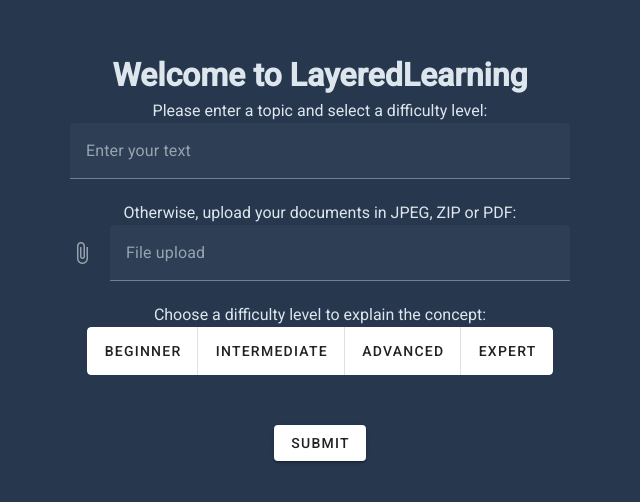
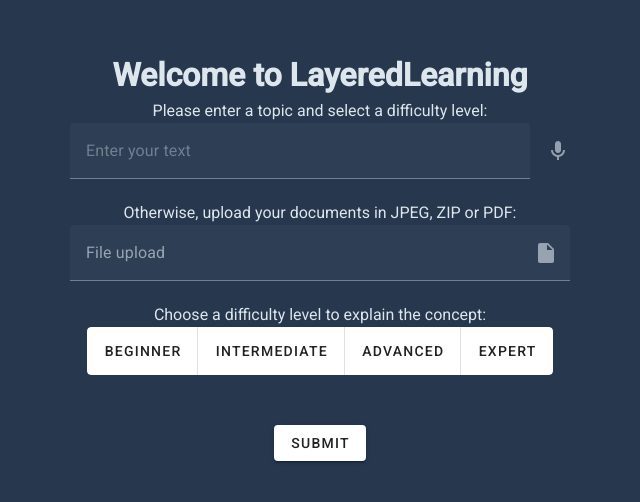
Before and after one commit to wjingen/layeredlearning, a Vue app: page / in a window 1280 px wide. Shown: the part 244-746 px from the top of the page, without its empty margins (320-960 px from the left). Built offline with nearby package versions, Linux system fonts and the light colour scheme.

Commit message:
Add speech-to-text functionality

```diff
--- a/src/components/MainPage.vue
+++ b/src/components/MainPage.vue
@@ -5,8 +5,10 @@
     <div class="input-container">
       <v-text-field
         v-model="userQuery"
-        label="Enter your text"
+        placeholder="Enter your text"
         style="width: 500px"
+        :append-icon="icon"
+        @click:append="speechRecognition"
       ></v-text-field>
       <p>Otherwise, upload your documents in JPEG, ZIP or PDF:</p>
       <v-file-input
@@ -16,6 +18,8 @@
         style="width: 500px"
         v-model="uploadedFiles"
         :rules="rules"
+        prepend-icon=""
+        append-inner-icon="mdi-file"
         @change="handleFileUpload"
       ></v-file-input>
     </div>
@@ -44,6 +48,8 @@ export default {
       userQuery: "",
       uploadedFiles: [],
       difficultyButton: null,
+      recognition: null,
+      isRecognizingSpeech: false,
       rules: [
         (value) => {
           return (
@@ -56,12 +62,52 @@ export default {
       ],
     };
   },
+  mounted() {
+    this.initializeRecognition();
+  },
+  computed: {
+    icon() {
+      return this.isRecognizingSpeech
+        ? "mdi-loading mdi-spin"
+        : "mdi-microphone";
+    },
+  },
   methods: {
     handleFileUpload() {
       console.log("Uploaded file:", this.uploadedFiles);
     },
     handleSubmit() {
       console.log(this.userQuery);
+    },
+    initializeRecognition() {
+      // Create a new SpeechRecognition object
+      this.recognition = new (window.SpeechRecognition ||
+        window.webkitSpeechRecognition)();
+
+      // Set the language for speech recognition (optional)
+      this.recognition.lang = "en-US";
+
+      // Set the event listeners
+      this.recognition.onresult = (event) => {
+        const { transcript } = event.results[0][0];
+        this.userQuery = transcript;
+      };
+
+      this.recognition.onerror = (event) => {
+        console.error("Speech recognition error", event.error);
+      };
+
+      this.recognition.onend = () => {
+        this.isRecognizingSpeech = false; // Toggle off the variable
+      };
+    },
+    speechRecognition() {
+      this.isRecognizingSpeech = !this.isRecognizingSpeech;
+      if (this.isRecognizingSpeech) {
+        this.recognition.start();
+      } else {
+        this.recognition.stop();
+      }
     },
   },
 };
```
